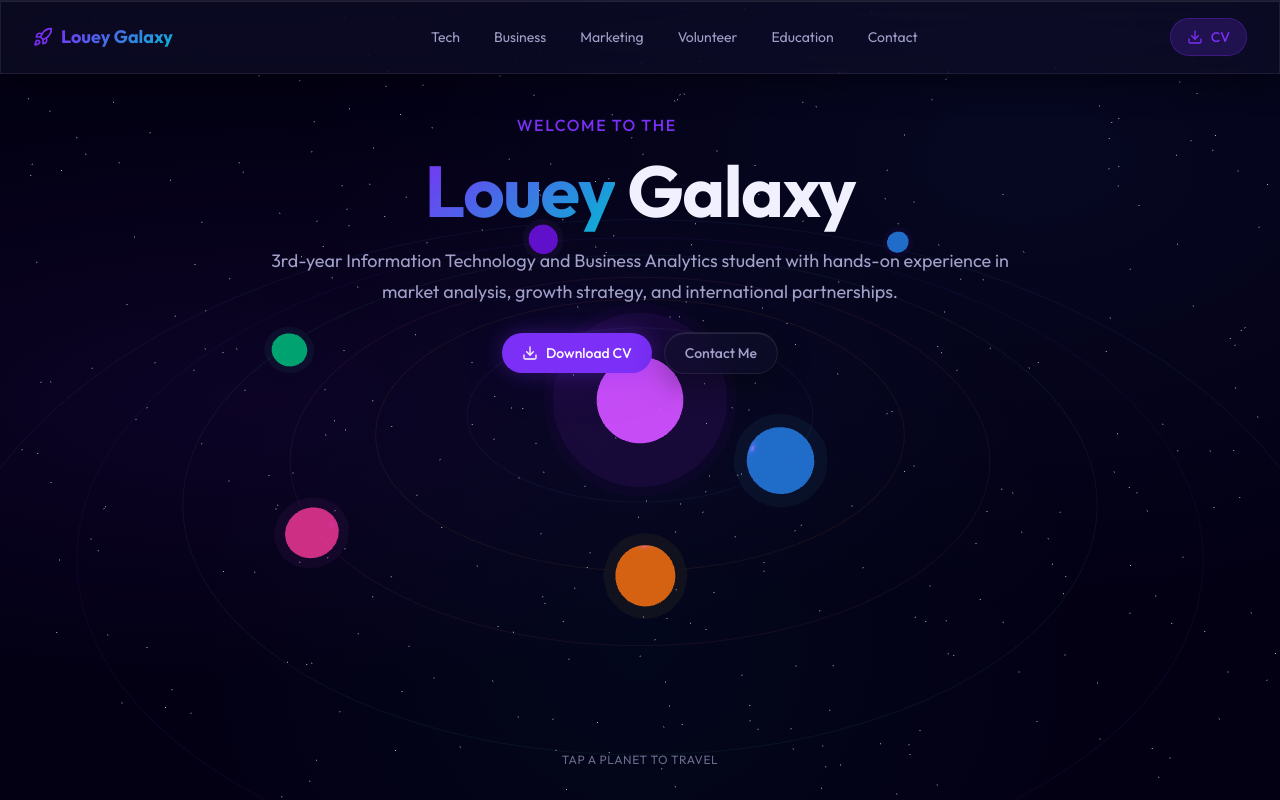
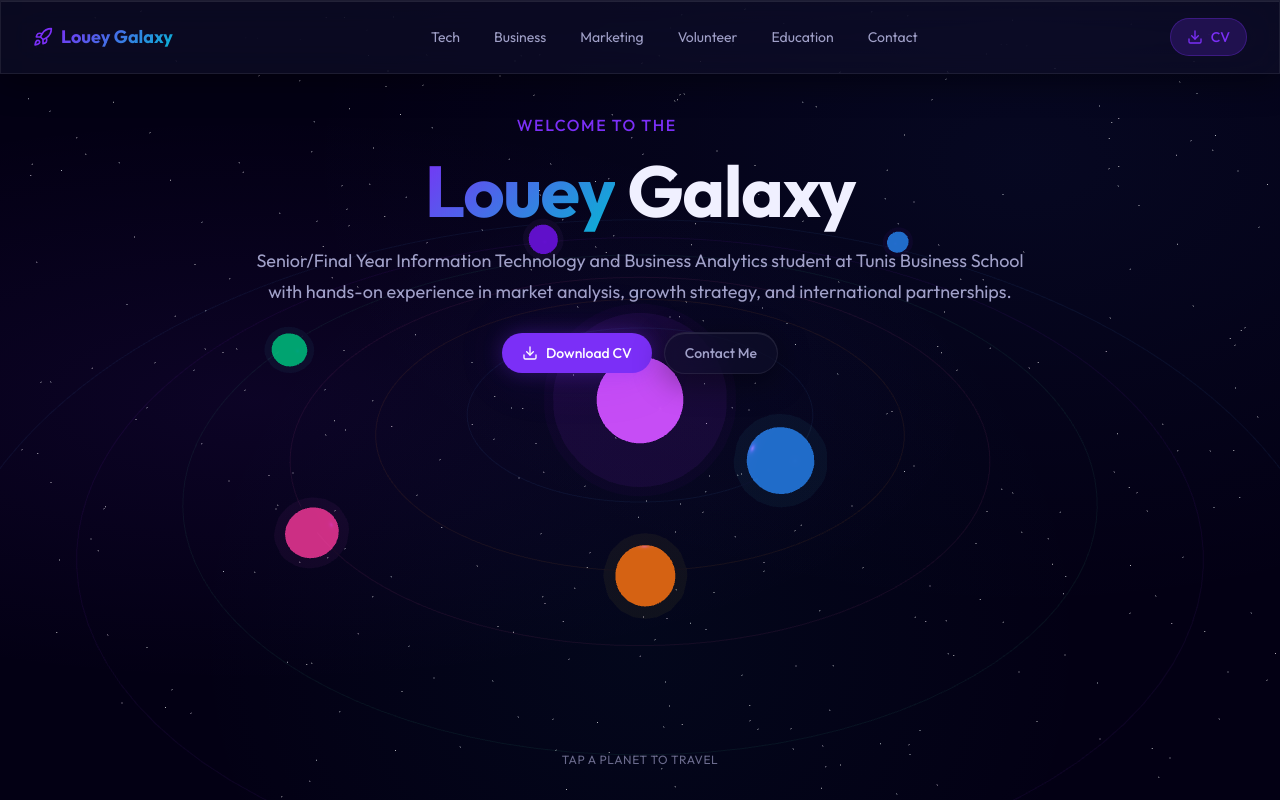
Before and after one commit to loueydridii/Portfolio, a Next.js app: page / in a window 1280 px wide. Built offline with nearby package versions, Linux system fonts and the light colour scheme.

Commit message:
info updated

```diff
--- a/src/app/layout.tsx
+++ b/src/app/layout.tsx
@@ -21,7 +21,7 @@ export const metadata: Metadata = {
     template: "%s | Louey Galaxy",
   },
   description:
-    "3rd-year Information Technology and Business Analytics student at Tunis Business School. Hands-on experience in market analysis, growth strategy, and international partnerships.",
+    "Senior/Final Year Information Technology and Business Analytics student at Tunis Business School. Hands-on experience in market analysis, growth strategy, and international partnerships.",
   keywords: [
     "portfolio",
     "information technology",
--- a/src/app/page.tsx
+++ b/src/app/page.tsx
@@ -241,7 +241,7 @@ export default function HomePage() {
             <span className="text-text-primary">Galaxy</span>
           </h1>
           <p className="text-base sm:text-lg text-text-secondary max-w-xl mx-auto mb-6">
-            3rd-year Information Technology and Business Analytics student with hands-on experience in market analysis, growth strategy, and international partnerships.
+            Senior/Final Year Information Technology and Business Analytics student at Tunis Business School with hands-on experience in market analysis, growth strategy, and international partnerships.
           </p>
           <div className="flex items-center justify-center gap-3 pointer-events-auto">
             <a
```
